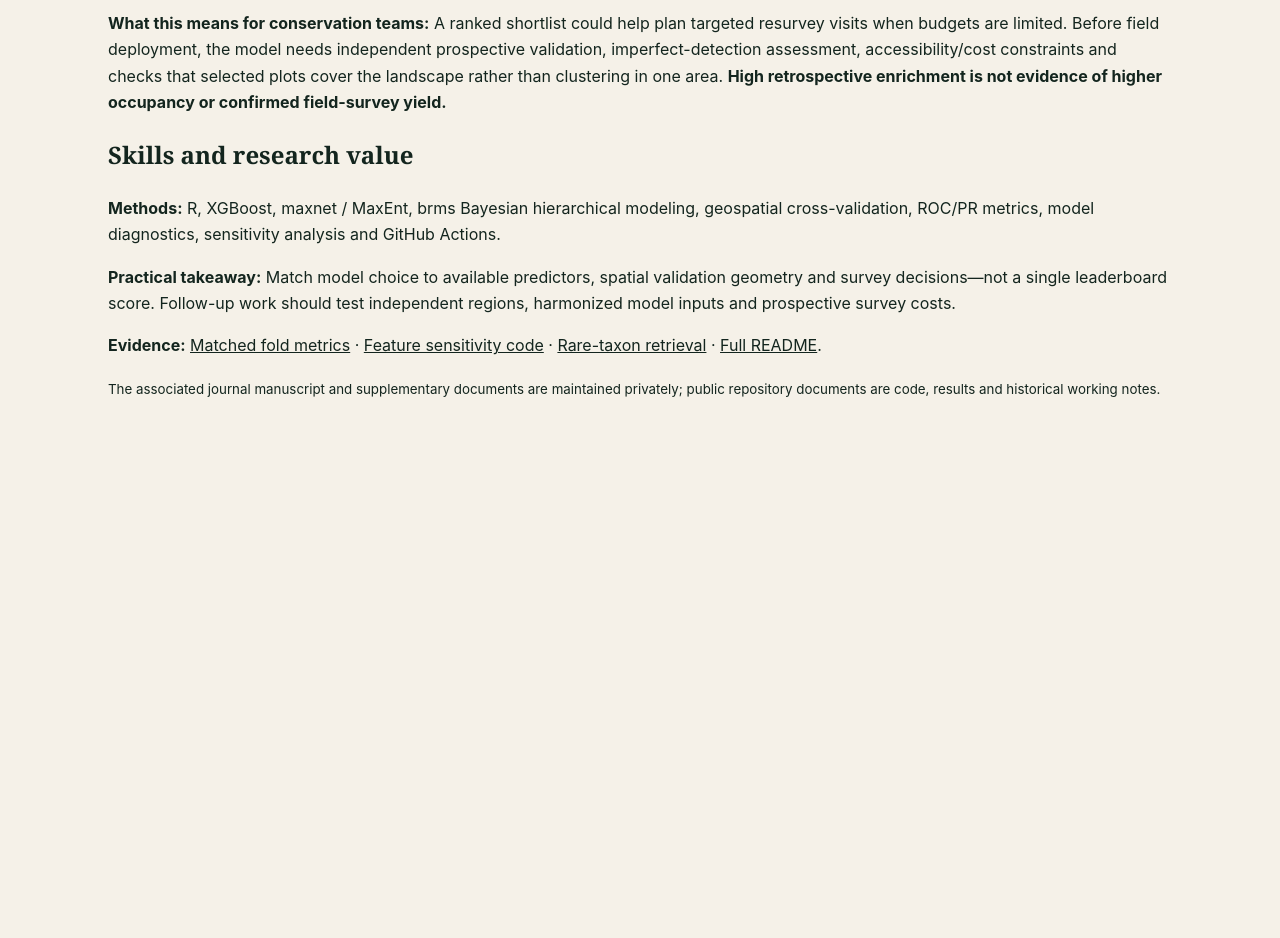
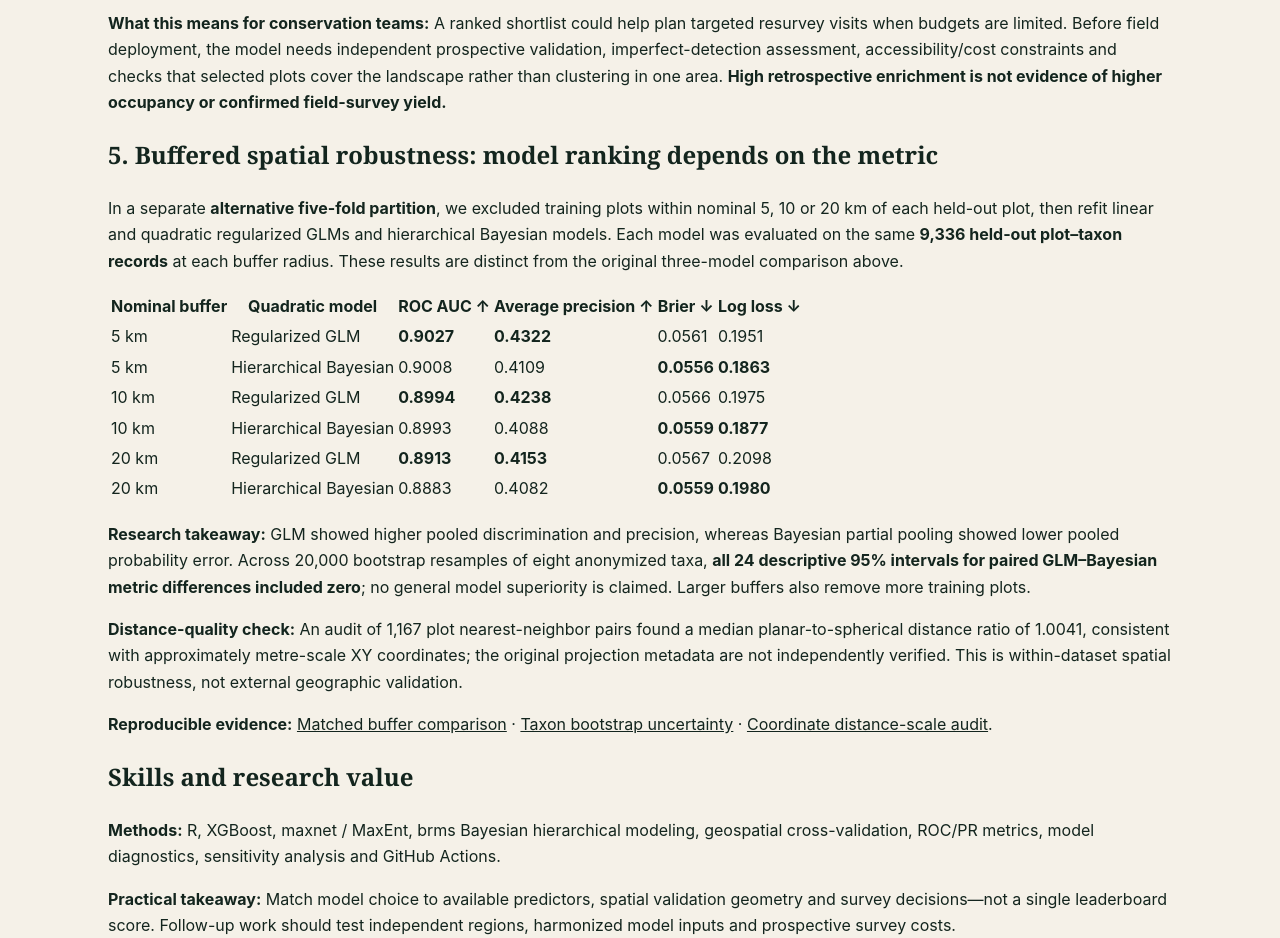
Before and after one commit to ys30/ys30.github.io, a plain HTML site: page projects/ecological-sdm-xgboost.html in a window 1280 px wide. Shown: the part 3800-4738 px from the top of the page. Before the commit the page ends 4293 px from the top, so only its background shows below. Drawn offline with Linux system fonts and the light colour scheme.

Commit message:
Show verified buffered GLM Bayesian robustness and uncertainty to portfolio readers

```diff
--- a/projects/ecological-sdm-xgboost.html
+++ b/projects/ecological-sdm-xgboost.html
@@ -49,6 +49,19 @@ A <a href="https://github.com/ys30/Ecological-SDM-XGBoost/blob/main/results/SECO
 <p><strong>Interpretation:</strong> The ranking concentrated known detections in a small fraction of the surveyed plots, particularly for nsw20. But nsw19 recovered only 3 of 8 detections at the same budget. With just 6–18 positives per taxon, each detection materially changes the percentage; these are descriptive results, not robust estimates of future detection rates.</p>
 <figure><img style="max-width:100%;height:auto" src="https://raw.githubusercontent.com/ys30/Ecological-SDM-XGBoost/main/results/figures/24_rare_species_retrieval_publication.svg" alt="Anonymized nsw19, nsw20 and nsw22 Bayesian retrieval versus random expectation for top-10, top-25 and top-50 budgets"><figcaption><strong>Figure 3.</strong> Fraction of recorded detections recovered under increasing screening budgets versus fold-specific random expectation. All taxa use anonymous IDs.</figcaption></figure>
 <p><strong>What this means for conservation teams:</strong> A ranked shortlist could help plan targeted resurvey visits when budgets are limited. Before field deployment, the model needs independent prospective validation, imperfect-detection assessment, accessibility/cost constraints and checks that selected plots cover the landscape rather than clustering in one area. <strong>High retrospective enrichment is not evidence of higher occupancy or confirmed field-survey yield.</strong></p>
+<h2>5. Buffered spatial robustness: model ranking depends on the metric</h2>
+<p>In a separate <strong>alternative five-fold partition</strong>, we excluded training plots within nominal 5, 10 or 20 km of each held-out plot, then refit linear and quadratic regularized GLMs and hierarchical Bayesian models. Each model was evaluated on the same <strong>9,336 held-out plot–taxon records</strong> at each buffer radius. These results are distinct from the original three-model comparison above.</p>
+<div style="overflow-x:auto"><table><thead><tr><th>Nominal buffer</th><th>Quadratic model</th><th>ROC AUC ↑</th><th>Average precision ↑</th><th>Brier ↓</th><th>Log loss ↓</th></tr></thead><tbody>
+<tr><td>5 km</td><td>Regularized GLM</td><td><strong>0.9027</strong></td><td><strong>0.4322</strong></td><td>0.0561</td><td>0.1951</td></tr>
+<tr><td>5 km</td><td>Hierarchical Bayesian</td><td>0.9008</td><td>0.4109</td><td><strong>0.0556</strong></td><td><strong>0.1863</strong></td></tr>
+<tr><td>10 km</td><td>Regularized GLM</td><td><strong>0.8994</strong></td><td><strong>0.4238</strong></td><td>0.0566</td><td>0.1975</td></tr>
+<tr><td>10 km</td><td>Hierarchical Bayesian</td><td>0.8993</td><td>0.4088</td><td><strong>0.0559</strong></td><td><strong>0.1877</strong></td></tr>
+<tr><td>20 km</td><td>Regularized GLM</td><td><strong>0.8913</strong></td><td><strong>0.4153</strong></td><td>0.0567</td><td>0.2098</td></tr>
+<tr><td>20 km</td><td>Hierarchical Bayesian</td><td>0.8883</td><td>0.4082</td><td><strong>0.0559</strong></td><td><strong>0.1980</strong></td></tr>
+</tbody></table></div>
+<p><strong>Research takeaway:</strong> GLM showed higher pooled discrimination and precision, whereas Bayesian partial pooling showed lower pooled probability error. Across 20,000 bootstrap resamples of eight anonymized taxa, <strong>all 24 descriptive 95% intervals for paired GLM–Bayesian metric differences included zero</strong>; no general model superiority is claimed. Larger buffers also remove more training plots.</p>
+<p><strong>Distance-quality check:</strong> An audit of 1,167 plot nearest-neighbor pairs found a median planar-to-spherical distance ratio of 1.0041, consistent with approximately metre-scale XY coordinates; the original projection metadata are not independently verified. This is within-dataset spatial robustness, not external geographic validation.</p>
+<p><strong>Reproducible evidence:</strong> <a href="https://github.com/ys30/Ecological-SDM-XGBoost/blob/main/results/BUFFERED_FOUR_MODEL_MATCHED_VERIFIED.md">Matched buffer comparison</a> · <a href="https://github.com/ys30/Ecological-SDM-XGBoost/blob/main/results/BUFFERED_TAXON_BOOTSTRAP_VERIFIED.md">Taxon bootstrap uncertainty</a> · <a href="https://github.com/ys30/Ecological-SDM-XGBoost/blob/main/results/COORDINATE_SCALE_VERIFIED.md">Coordinate distance-scale audit</a>.</p>
 <h2>Skills and research value</h2>
 <p><strong>Methods:</strong> R, XGBoost, maxnet / MaxEnt, brms Bayesian hierarchical modeling, geospatial cross-validation, ROC/PR metrics, model diagnostics, sensitivity analysis and GitHub Actions.</p>
 <p><strong>Practical takeaway:</strong> Match model choice to available predictors, spatial validation geometry and survey decisions—not a single leaderboard score. Follow-up work should test independent regions, harmonized model inputs and prospective survey costs.</p>
```
